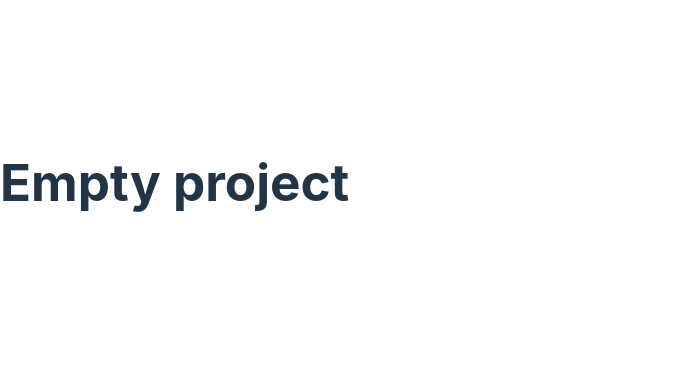
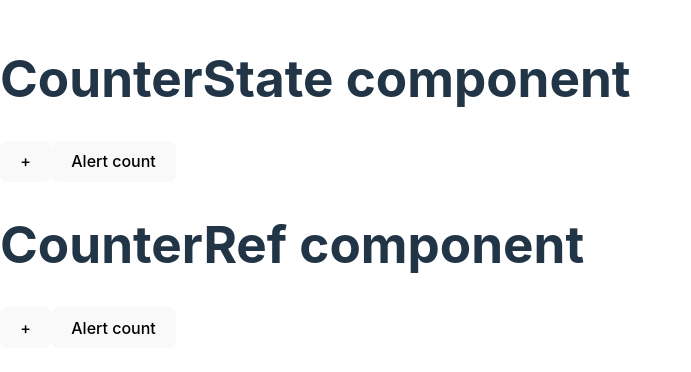
Before and after one commit to NFSD1023/hooks_ref_memo_cb, a React (Vite) app: page / in a window 1280 px wide. Shown: the part 218-590 px from the top of the page, without its empty margins (0-691 px from the left). Built offline with nearby package versions, Linux system fonts and the light colour scheme.

Commit message:
Counter ref

```diff
--- a/src/App.jsx
+++ b/src/App.jsx
@@ -1,7 +1,11 @@
+import CounterRef from "./ref/CounterRef"
+import CounterState from "./ref/CounterState"
+
 function App() {
   return (
     <>
-      <h1>Empty project</h1>
+      <CounterState />
+      <CounterRef />
     </>
   )
 }
--- /dev/null
+++ b/src/ref/CounterRef.jsx
@@ -0,0 +1,19 @@
+import { useEffect, useRef } from "react"
+
+function CounterRef() {
+  const countRef = useRef(0)
+
+  useEffect(() => {
+    console.log('Render CounterRef component')
+  })
+
+  return (
+    <>
+      <h1>CounterRef component</h1>
+      <button onClick={() => countRef.current = (countRef.current + 1)}>+</button>
+      <button onClick={() => alert(countRef.current)}>Alert count</button>
+    </>
+  )
+}
+
+export default CounterRef
--- /dev/null
+++ b/src/ref/CounterState.jsx
@@ -0,0 +1,20 @@
+import { useEffect } from "react"
+import { useState } from "react"
+
+function CounterState() {
+  const [count, setCount] = useState(0)
+
+  useEffect(() => {
+    console.log('Render CounterState component')
+  })
+
+  return (
+    <>
+      <h1>CounterState component</h1>
+      <button onClick={() => setCount(count + 1)}>+</button>
+      <button onClick={() => alert(count)}>Alert count</button>
+    </>
+  )
+}
+
+export default CounterState
```
